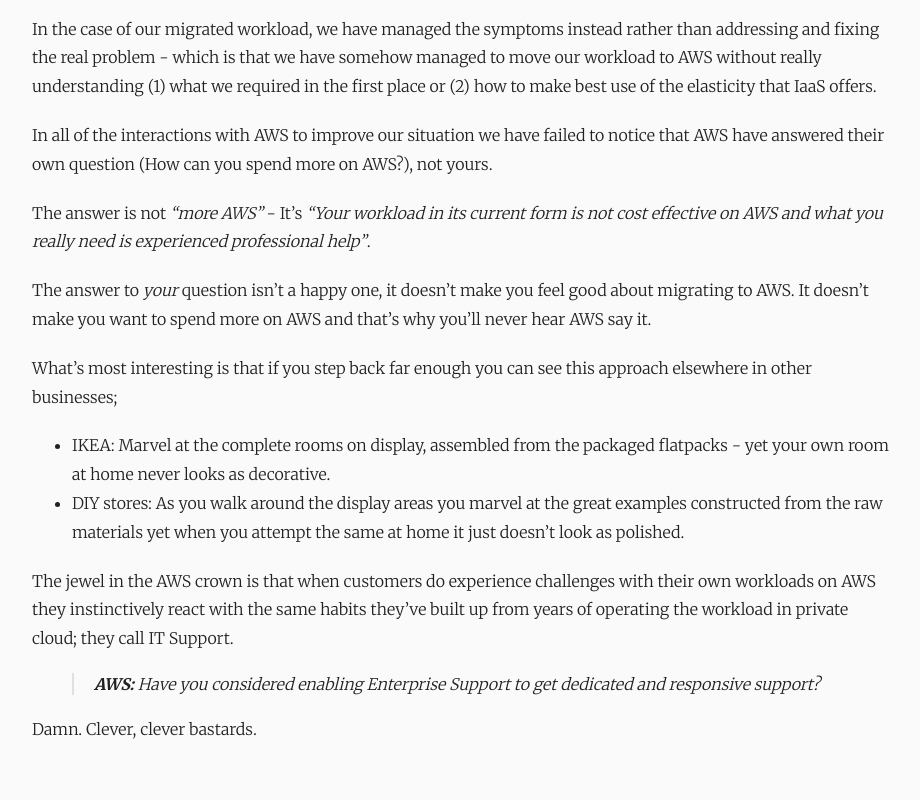
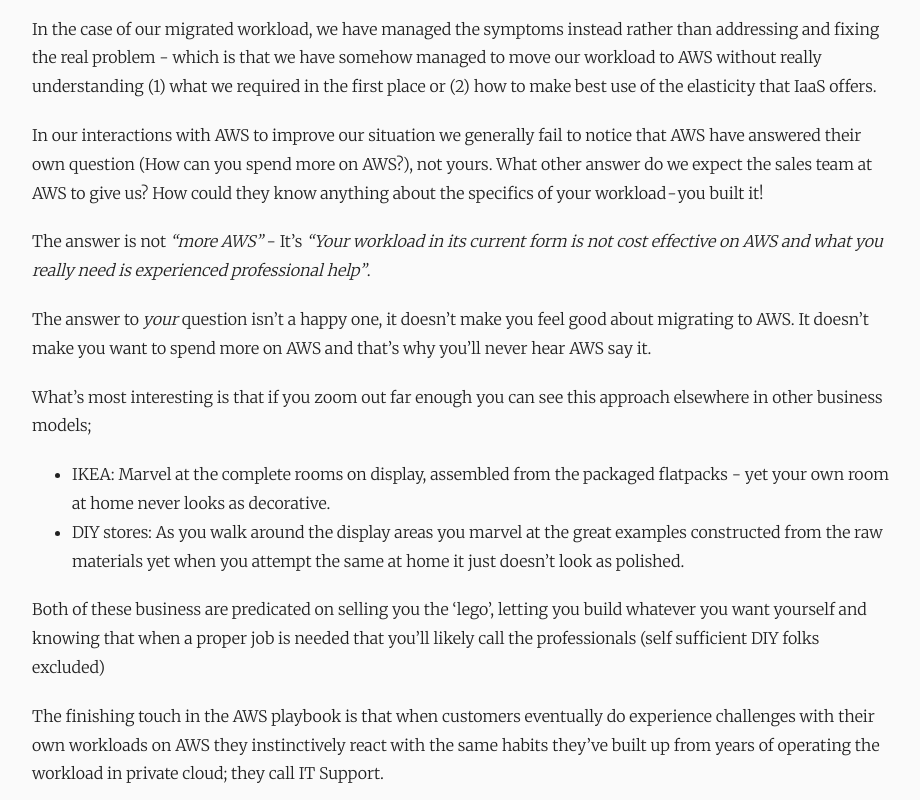
Before and after one commit to kxseven/kxseven.github.io, a plain HTML site: page posts/the-answer-is-not-more-aws/index.html in a window 1280 px wide. Shown: the part 3040-3840 px from the top of the page, without its empty margins (178-1098 px from the left). Drawn offline with nearby package versions, Linux system fonts and the light colour scheme.

Commit message:
Updates after review

```diff
--- a/posts/the-answer-is-not-more-aws/index.html
+++ b/posts/the-answer-is-not-more-aws/index.html
@@ -218,20 +218,22 @@ Sound familiar? It should be." />
 
 <p>In the case of our migrated workload, we have managed the symptoms instead rather than addressing and fixing the real problem - which is that we have somehow managed to move our workload to AWS without really understanding (1) what we required in the first place or (2) how to make best use of the elasticity that IaaS offers.</p>
 
-<p>In all of the interactions with AWS to improve our situation we have failed to notice that AWS have answered their own question (How can you spend more on AWS?), not yours.</p>
+<p>In our interactions with AWS to improve our situation we generally fail to notice that AWS have answered their own question (How can you spend more on AWS?), not yours. What other answer do we expect the sales team at AWS to give us? How could they know anything about the specifics of your workload - you built it!</p>
 
 <p>The answer is not <em>&ldquo;more AWS&rdquo;</em> - It&rsquo;s <em>&ldquo;Your workload in its current form is not cost effective on AWS and what you really need is experienced professional help&rdquo;</em>.</p>
 
 <p>The answer to <em>your</em> question isn&rsquo;t a happy one, it doesn&rsquo;t make you feel good about migrating to AWS. It doesn&rsquo;t make you want to spend more on AWS and that&rsquo;s why you&rsquo;ll never hear AWS say it.</p>
 
-<p>What&rsquo;s most interesting is that if you step back far enough you can see this approach elsewhere in other businesses;</p>
+<p>What&rsquo;s most interesting is that if you zoom out far enough you can see this approach elsewhere in other business models;</p>
 
 <ul>
 <li>IKEA: Marvel at the complete rooms on display, assembled from the packaged flatpacks - yet your own room at home never looks as decorative.</li>
 <li>DIY stores: As you walk around the display areas you marvel at the great examples constructed from the raw materials yet when you attempt the same at home it just doesn&rsquo;t look as polished.</li>
 </ul>
 
-<p>The jewel in the AWS crown is that when customers do experience challenges with their own workloads on AWS they instinctively react with the same habits they&rsquo;ve built up from years of operating the workload in private cloud; they call IT Support.</p>
+<p>Both of these business are predicated on selling you the &lsquo;lego&rsquo;, letting you build whatever you want yourself and knowing that when a proper job is needed that you&rsquo;ll likely call the professionals (self sufficient DIY folks excluded)</p>
+
+<p>The finishing touch in the AWS playbook is that when customers eventually do experience challenges with their own workloads on AWS they instinctively react with the same habits they&rsquo;ve built up from years of operating the workload in private cloud; they call IT Support.</p>
 
 <blockquote>
 <p><strong>AWS:</strong> Have you considered enabling Enterprise Support to get dedicated and responsive support?</p>
```
